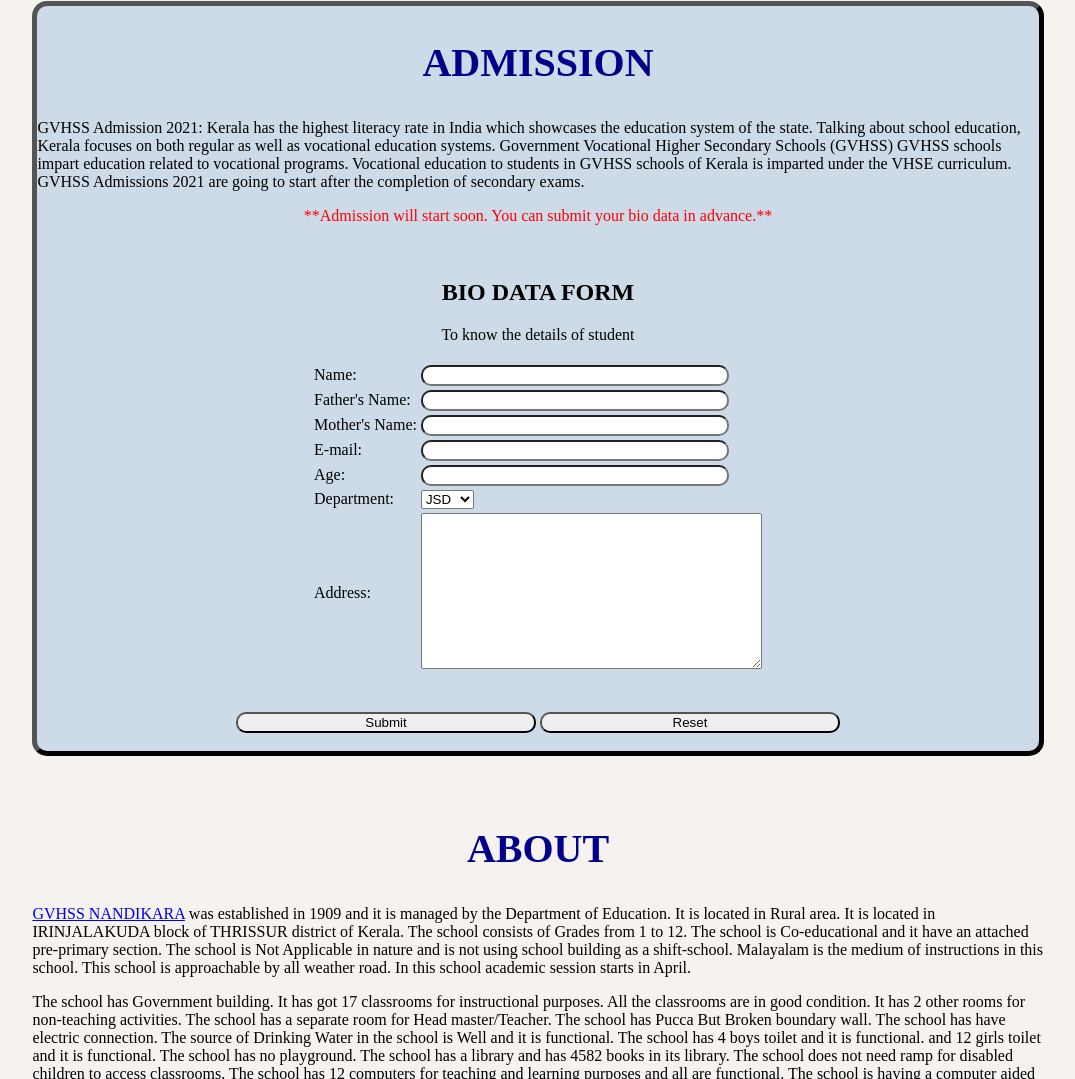
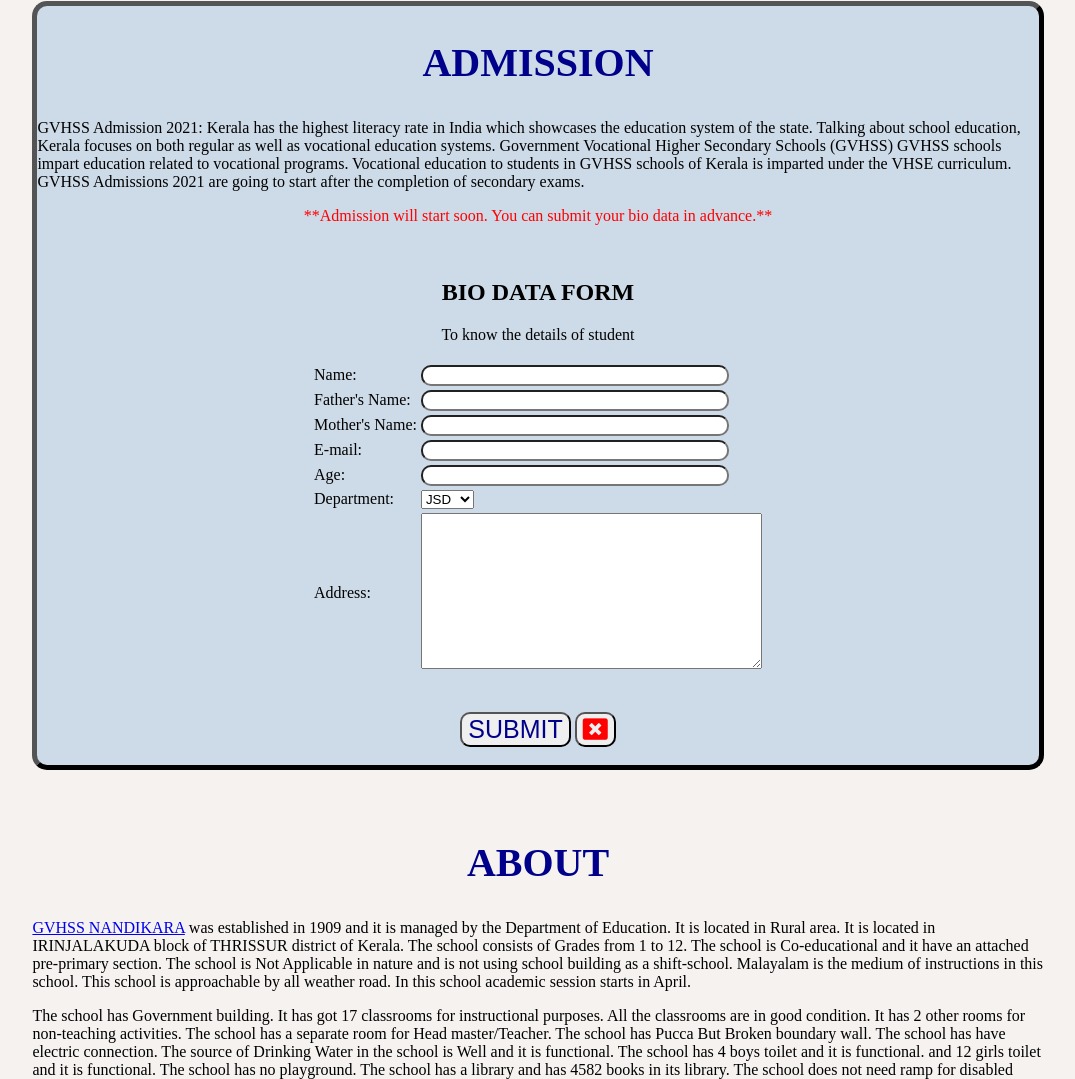
Before and after one commit to abin2004x/wabsite-for-school, a plain HTML site: page index.html in a window 1280 px wide. Shown: the part 1896-2975 px from the top of the page, without its empty margins (102-1177 px from the left). Drawn offline with Linux system fonts and the light colour scheme.

Commit message:
Add files via upload
*biodata icon update
*biodata button (clear) error fixed

```diff
--- a/css/style.css
+++ b/css/style.css
@@ -33,6 +33,7 @@ input{
 
 button{
     border-radius: 10PX;
+    font-size: 25px;
 }
 
 .div-link{
--- a/index.html
+++ b/index.html
@@ -111,7 +111,7 @@
             <br>
             <center>
 
-
+                <form>
                     <h1>BIO DATA FORM</h1>
 
                     To know the details of student
@@ -163,11 +163,13 @@
 
                     <br><br>
 
-                <input type="Submit" name="s" value="Submit">
-                <input type="Reset" name="r" value="Reset">
+                    <button type="submit" style="color: darkblue;">SUBMIT</button>
+                    <button type="reset"><i class='fa fa-times-rectangle' style="color: red;"></i></button>
 
                     <br><br>
+                </form>
             </center>
+
         </div>
     </section>
 
```
Lines whose indentation alone changed are shown as unchanged.
